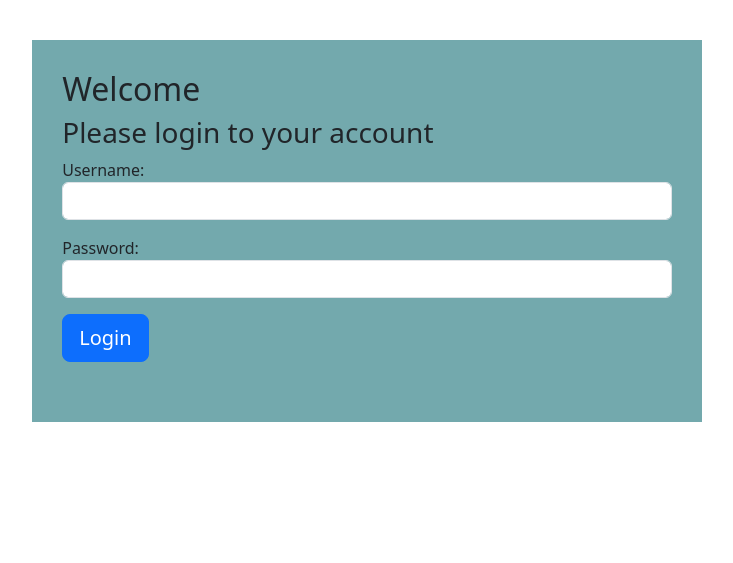
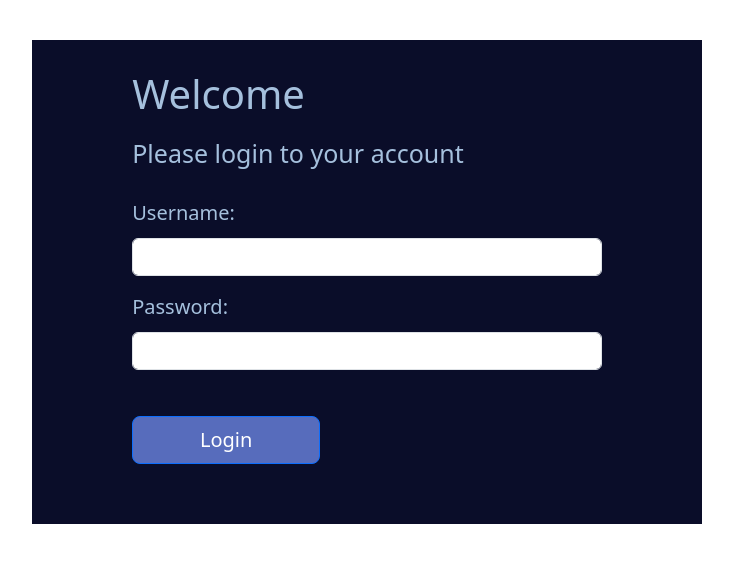
Before and after one commit to imadwr/exam-clendar, a Django app: page /login/ in a window 1280 px wide. Shown: the top 563 px of the page, without its empty margins (273-1006 px from the left). Run offline with Django 4.2, Linux system fonts and the light colour scheme.

Commit message:
style login

```diff
--- a/exam_app/static/css/login.css
+++ b/exam_app/static/css/login.css
@@ -1,8 +1,31 @@
 .login-frame {
     width: 60%;
-    padding: 30px 30px;
+    padding: 30px 100px;
     padding-bottom: 60px;
     margin: auto;
     margin-top: 40px;
-    background-color: #73A9AD;
+    background-color: #0a0d29;
+    color: #A5C0DD;
 }
+
+
+.login-frame h3 {
+    font-size: 25px;
+    margin-bottom: 30px;
+}
+
+.login-frame h2 {
+    font-size: 40px;
+    margin-bottom: 20px;
+}
+
+.login-frame label {
+    font-size: 20px;
+    margin-bottom: 10px;
+}
+
+.login-frame button {
+    background: #576CBC;
+    width: 40%;
+    margin-top: 30px;
+}
```
Also changed, not shown: db.sqlite3.
